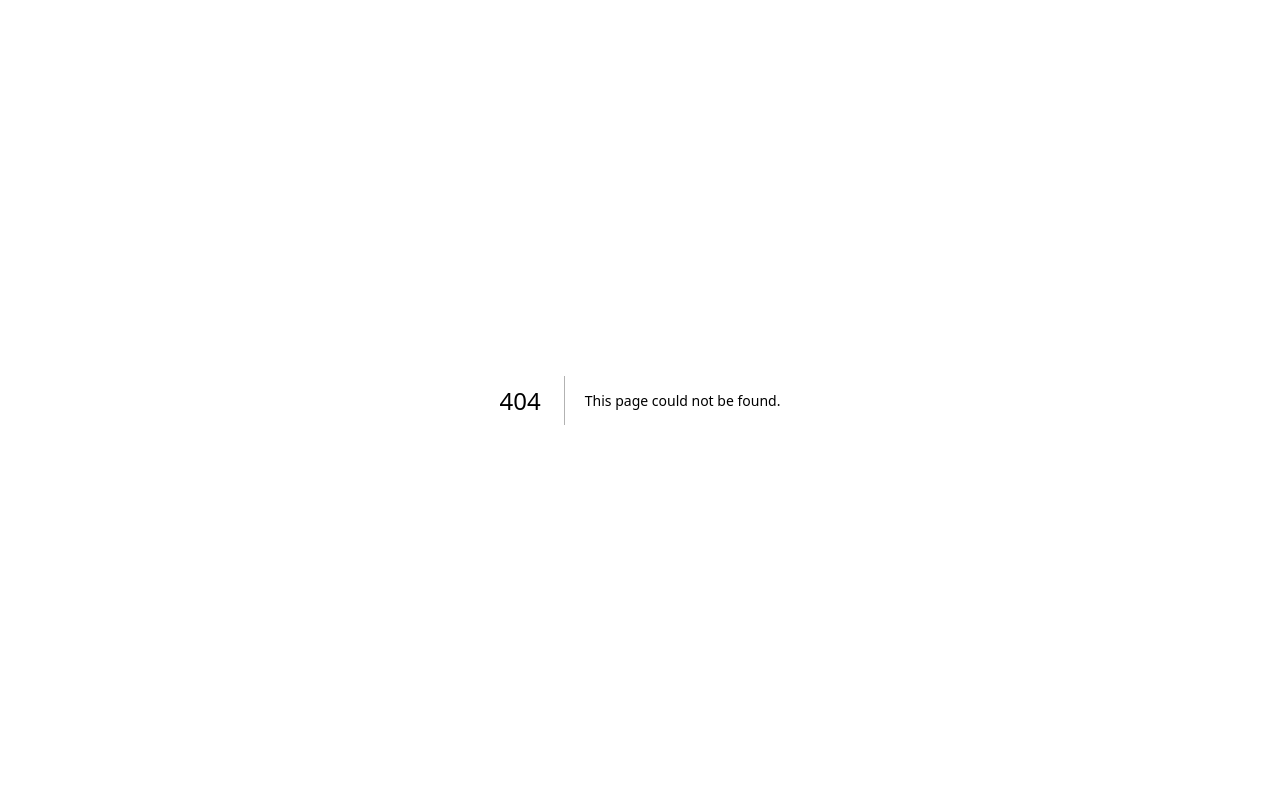
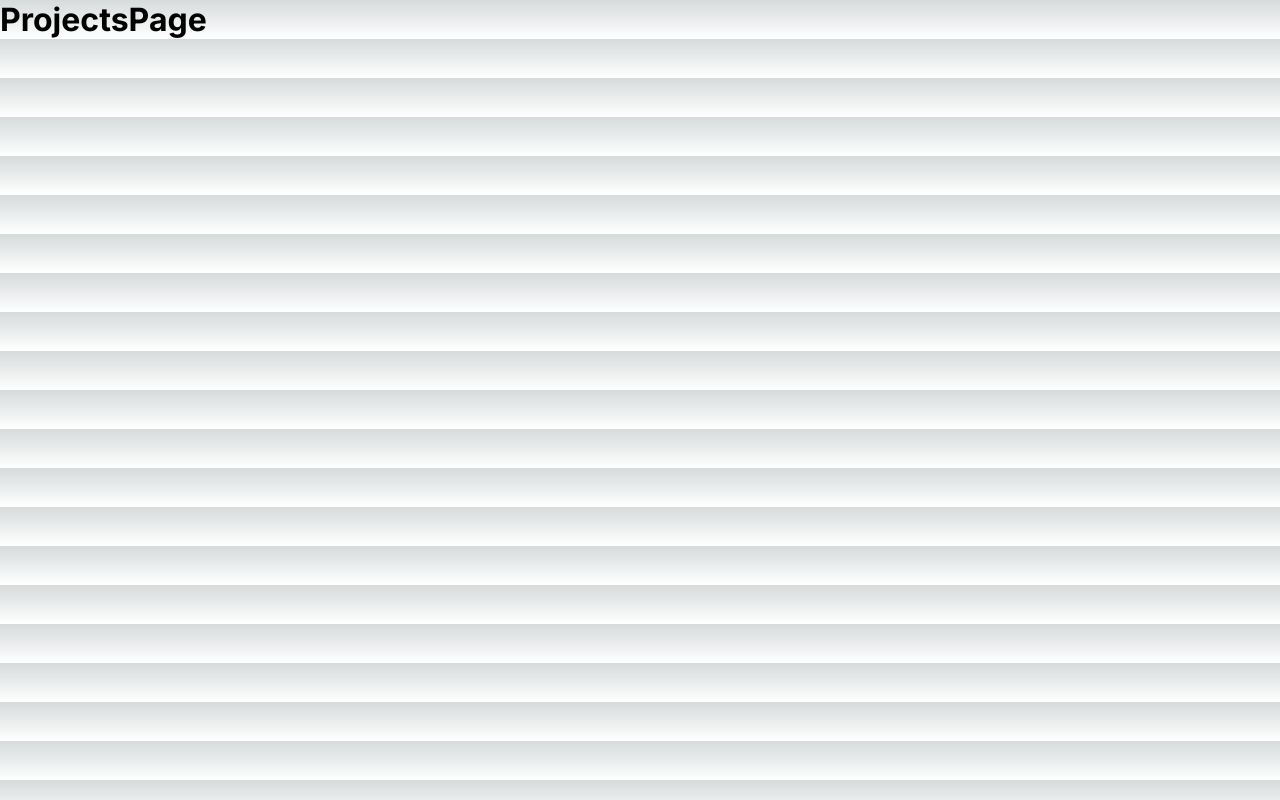
Before and after one commit to PyonAU/my-cv, a Next.js app: page /projects in a window 1280 px wide. Before the commit this address had no page. Built offline with nearby package versions, Linux system fonts and the light colour scheme.

Commit message:
feat: create pages

```diff
--- /dev/null
+++ b/app/projects/page.jsx
@@ -0,0 +1,9 @@
+
+
+const ProjectsPage = () => {
+  return (
+    <h1>ProjectsPage</h1>
+  )
+}
+
+export default ProjectsPage;
```
Also changed, not shown: app/about/page.jsx (added, +7 -0 lines), app/contact/page.jsx (added, +9 -0 lines), app/skills/page.jsx (added, +8 -0 lines).
